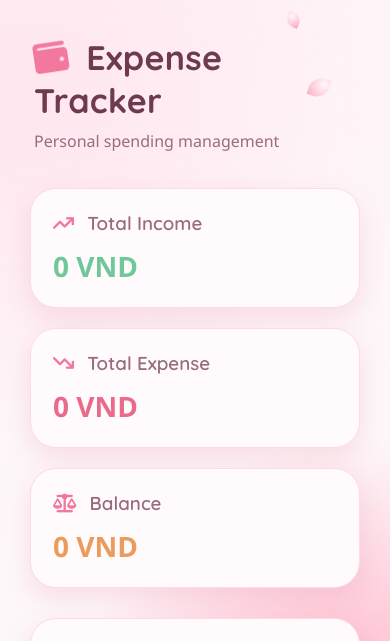
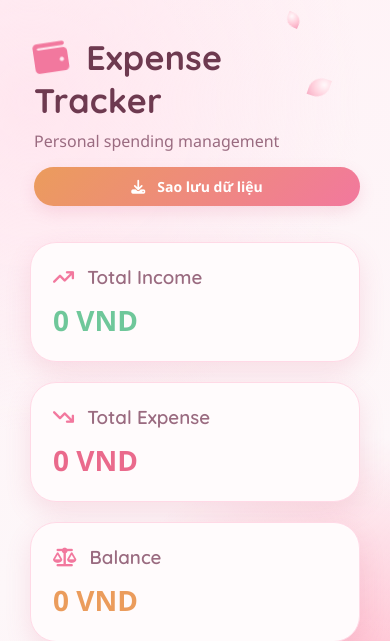
Before and after one commit to phuongthao911/web_chitieu, a FastAPI app: page / in a window 390 px wide. Shown: the top 641 px of the page. Run offline with FastAPI, Linux system fonts and the light colour scheme; data that the repository does not hold is empty; some libraries are stand-ins or nearby versions.

Commit message:
feat: add data backup export button (JSON/CSV) and auto-migrate wallet column

```diff
--- a/main.py
+++ b/main.py
@@ -42,6 +42,56 @@ def dashboard(request: Request):
         name="dashboard.html",
         context={},
     )
+
+
+@app.get("/api/backup/json")
+def backup_json(db: Session = Depends(get_db)):
+    expenses = (
+        db.query(Expense)
+        .order_by(Expense.created_at.desc(), Expense.id.desc())
+        .all()
+    )
+    data = [serialize_expense(expense) for expense in expenses]
+    filename = f"expense_backup_{datetime.now().strftime('%Y%m%d_%H%M%S')}.json"
+    from fastapi.responses import JSONResponse
+    headers = {"Content-Disposition": f"attachment; filename={filename}"}
+    return JSONResponse(content=data, headers=headers)
+
+
+@app.get("/api/backup/csv")
+def backup_csv(db: Session = Depends(get_db)):
+    expenses = (
+        db.query(Expense)
+        .order_by(Expense.created_at.desc(), Expense.id.desc())
+        .all()
+    )
+
+    import csv
+    import io
+    from fastapi.responses import Response
+
+    output = io.StringIO()
+    # Write BOM for UTF-8 compatibility with Excel
+    output.write('\ufeff')
+    writer = csv.writer(output)
+
+    # Header row matching the fields
+    writer.writerow(["ID", "Loại giao dịch", "Danh mục", "Ví", "Số tiền (VND)", "Ghi chú", "Ngày tạo"])
+
+    for expense in expenses:
+        writer.writerow([
+            expense.id,
+            "Thu nhập" if expense.transaction_type == "Income" else "Chi tiêu",
+            expense.category,
+            expense.wallet,
+            expense.amount,
+            expense.note,
+            expense.created_at.strftime("%Y-%m-%d %H:%M") if expense.created_at else ""
+        ])
+
+    filename = f"expense_backup_{datetime.now().strftime('%Y%m%d_%H%M%S')}.csv"
+    headers = {"Content-Disposition": f"attachment; filename={filename}"}
+    return Response(content=output.getvalue(), media_type="text/csv; charset=utf-8", headers=headers)
 
 
 @app.get("/api/transactions")
--- a/static/script.js
+++ b/static/script.js
@@ -485,3 +485,20 @@ loadTransactions().catch(error => {
     console.error(error);
     alert(error.message);
 });
+
+// Backup Dropdown Logic
+const backupBtn = document.getElementById("backup-btn");
+const backupDropdown = document.getElementById("backup-dropdown");
+
+if (backupBtn && backupDropdown) {
+    backupBtn.addEventListener("click", (e) => {
+        e.stopPropagation();
+        backupDropdown.classList.toggle("show");
+    });
+
+    document.addEventListener("click", (e) => {
+        if (!backupBtn.contains(e.target) && !backupDropdown.contains(e.target)) {
+            backupDropdown.classList.remove("show");
+        }
+    });
+}
--- a/static/style.css
+++ b/static/style.css
@@ -77,6 +77,9 @@ header {
     position: relative;
     padding: 6px 0 6px 4px;
     overflow: visible;
+    display: flex;
+    justify-content: space-between;
+    align-items: center;
 }
 
 header h1 {
@@ -89,6 +92,68 @@ header h1 {
 
 header p {
     color: var(--sakura-plum-soft);
+}
+
+.backup-container {
+    position: relative;
+}
+
+.backup-btn {
+    background: linear-gradient(135deg, var(--sakura-gold), var(--sakura-rose));
+    padding: 10px 20px;
+    font-size: 14px;
+    display: inline-flex;
+    align-items: center;
+    gap: 8px;
+    width: auto;
+    white-space: nowrap;
+}
+
+.backup-btn:hover {
+    background: linear-gradient(135deg, var(--sakura-gold), var(--sakura-deep));
+}
+
+.backup-dropdown {
+    position: absolute;
+    top: calc(100% + 8px);
+    right: 0;
+    background: var(--sakura-white);
+    border: 1px solid #ffd9e6;
+    border-radius: var(--radius-sm);
+    box-shadow: 0 8px 20px var(--sakura-shadow);
+    display: none;
+    flex-direction: column;
+    min-width: 170px;
+    z-index: 100;
+    overflow: hidden;
+}
+
+.backup-dropdown.show {
+    display: flex;
+}
+
+.backup-dropdown a {
+    color: var(--sakura-plum);
+    padding: 12px 16px;
+    text-decoration: none;
+    font-size: 14px;
+    font-weight: 600;
+    display: flex;
+    align-items: center;
+    gap: 8px;
+    transition: background 0.2s ease, color 0.2s ease;
+    text-align: left;
+}
+
+.backup-dropdown a:hover {
+    background: var(--sakura-pale);
+    color: var(--sakura-rose);
+}
+
+.backup-dropdown a i {
+    color: var(--sakura-rose);
+    font-size: 16px;
+    margin-right: 0;
 }
 
 header::before,
@@ -565,6 +630,27 @@ button i {
 
 @media (max-width:768px){
 
+    header {
+        flex-direction: column;
+        align-items: flex-start;
+        gap: 15px;
+    }
+
+    .backup-container {
+        width: 100%;
+    }
+
+    .backup-btn {
+        width: 100%;
+        justify-content: center;
+    }
+
+    .backup-dropdown {
+        width: 100%;
+        left: 0;
+        right: auto;
+    }
+
     .summary{
         flex-direction: column;
     }
--- a/templates/dashboard.html
+++ b/templates/dashboard.html
@@ -12,8 +12,7 @@
     <link rel="preconnect" href="https://fonts.gstatic.com" crossorigin>
     <link href="https://fonts.googleapis.com/css2?family=Quicksand:wght@500;600;700&display=swap" rel="stylesheet">
 
-    <link rel="stylesheet"
-        href="https://cdnjs.cloudflare.com/ajax/libs/font-awesome/6.6.0/css/all.min.css">
+    <link rel="stylesheet" href="https://cdnjs.cloudflare.com/ajax/libs/font-awesome/6.6.0/css/all.min.css">
 
     <script src="https://cdn.jsdelivr.net/npm/chart.js"></script>
 </head>
@@ -23,8 +22,19 @@
     <div class="container">
 
         <header>
-            <h1><i class="fa-solid fa-wallet"></i> Expense Tracker</h1>
-            <p>Personal spending management</p>
+            <div class="header-titles">
+                <h1><i class="fa-solid fa-wallet"></i> Expense Tracker</h1>
+                <p>Personal spending management</p>
+            </div>
+            <div class="backup-container">
+                <button type="button" id="backup-btn" class="backup-btn">
+                    <i class="fa-solid fa-download"></i> Sao lưu dữ liệu
+                </button>
+                <div class="backup-dropdown" id="backup-dropdown">
+                    <a href="/api/backup/json" download><i class="fa-solid fa-file-code"></i> Tải file JSON</a>
+                    <a href="/api/backup/csv" download><i class="fa-solid fa-file-csv"></i> Tải file CSV</a>
+                </div>
+            </div>
         </header>
 
         <section class="summary">
@@ -56,15 +66,18 @@
                     <h3><i class="fa-solid fa-money-bill-wave"></i> Tiền mặt</h3>
                     <div class="wallet-stats-row">
                         <div class="wallet-mini-stat income">
-                            <span class="wallet-mini-label"><i class="fa-solid fa-arrow-trend-up"></i> Total Income</span>
+                            <span class="wallet-mini-label"><i class="fa-solid fa-arrow-trend-up"></i> Total
+                                Income</span>
                             <span class="wallet-mini-value" id="wallet-cash-income">0 VND</span>
                         </div>
                         <div class="wallet-mini-stat expense">
-                            <span class="wallet-mini-label"><i class="fa-solid fa-arrow-trend-down"></i> Total Expense</span>
+                            <span class="wallet-mini-label"><i class="fa-solid fa-arrow-trend-down"></i> Total
+                                Expense</span>
                             <span class="wallet-mini-value" id="wallet-cash-expense">0 VND</span>
                         </div>
                         <div class="wallet-mini-stat balance">
-                            <span class="wallet-mini-label"><i class="fa-solid fa-scale-balanced"></i> Total Balance</span>
+                            <span class="wallet-mini-label"><i class="fa-solid fa-scale-balanced"></i> Total
+                                Balance</span>
                             <span class="wallet-mini-value" id="wallet-cash-balance">0 VND</span>
                         </div>
                     </div>
@@ -74,15 +87,18 @@
                     <h3><i class="fa-solid fa-piggy-bank"></i> Tài khoản tiết kiệm</h3>
                     <div class="wallet-stats-row">
                         <div class="wallet-mini-stat income">
-                            <span class="wallet-mini-label"><i class="fa-solid fa-arrow-trend-up"></i> Total Income</span>
+                            <span class="wallet-mini-label"><i class="fa-solid fa-arrow-trend-up"></i> Total
+                                Income</span>
                             <span class="wallet-mini-value" id="wallet-savings-income">0 VND</span>
                         </div>
                         <div class="wallet-mini-stat expense">
-                            <span class="wallet-mini-label"><i class="fa-solid fa-arrow-trend-down"></i> Total Expense</span>
+                            <span class="wallet-mini-label"><i class="fa-solid fa-arrow-trend-down"></i> Total
+                                Expense</span>
                             <span class="wallet-mini-value" id="wallet-savings-expense">0 VND</span>
                         </div>
                         <div class="wallet-mini-stat balance">
-                            <span class="wallet-mini-label"><i class="fa-solid fa-scale-balanced"></i> Total Balance</span>
+                            <span class="wallet-mini-label"><i class="fa-solid fa-scale-balanced"></i> Total
+                                Balance</span>
                             <span class="wallet-mini-value" id="wallet-savings-balance">0 VND</span>
                         </div>
                     </div>
@@ -92,15 +108,18 @@
                     <h3><i class="fa-solid fa-building-columns"></i> Tài khoản ngân hàng</h3>
                     <div class="wallet-stats-row">
                         <div class="wallet-mini-stat income">
-                            <span class="wallet-mini-label"><i class="fa-solid fa-arrow-trend-up"></i> Total Income</span>
+                            <span class="wallet-mini-label"><i class="fa-solid fa-arrow-trend-up"></i> Total
+                                Income</span>
                             <span class="wallet-mini-value" id="wallet-bank-income">0 VND</span>
                         </div>
                         <div class="wallet-mini-stat expense">
-                            <span class="wallet-mini-label"><i class="fa-solid fa-arrow-trend-down"></i> Total Expense</span>
+                            <span class="wallet-mini-label"><i class="fa-solid fa-arrow-trend-down"></i> Total
+                                Expense</span>
                             <span class="wallet-mini-value" id="wallet-bank-expense">0 VND</span>
                         </div>
                         <div class="wallet-mini-stat balance">
-                            <span class="wallet-mini-label"><i class="fa-solid fa-scale-balanced"></i> Total Balance</span>
+                            <span class="wallet-mini-label"><i class="fa-solid fa-scale-balanced"></i> Total
+                                Balance</span>
                             <span class="wallet-mini-value" id="wallet-bank-balance">0 VND</span>
                         </div>
                     </div>
@@ -127,11 +146,7 @@
                 <div class="form-group">
                     <label><i class="fa-solid fa-money-bill-wave"></i> Amount</label>
                     <div class="money-input">
-                        <input
-                            type="text"
-                            id="amount"
-                            placeholder="0"
-                            inputmode="numeric">
+                        <input type="text" id="amount" placeholder="0" inputmode="numeric">
                         <span>VND</span>
                     </div>
                 </div>
@@ -157,10 +172,7 @@
 
                 <div class="form-group">
                     <label><i class="fa-solid fa-pen"></i> Note</label>
-                    <input
-                        type="text"
-                        id="note"
-                        placeholder="Example: Milk tea">
+                    <input type="text" id="note" placeholder="Example: Milk tea">
                 </div>
 
                 <div class="form-actions">
@@ -195,9 +207,7 @@
 
                 <div class="form-group">
                     <label><i class="fa-solid fa-calendar-days"></i> Month</label>
-                    <input
-                        type="month"
-                        id="history-month-filter">
+                    <input type="month" id="history-month-filter">
                 </div>
 
                 <div class="form-group">
```
Also changed, not shown: database.py (+12 -1 lines).
